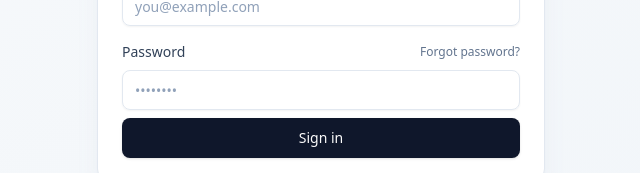
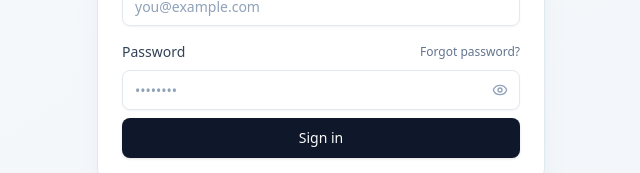
Before and after one commit to AS-Danish/KissanFreshDashboard, a Next.js app: page /login in a window 1280 px wide. Shown: the part 462-635 px from the top of the page, without its empty margins (319-959 px from the left). Built offline with nearby package versions, Linux system fonts and the light colour scheme; no server answers.

Commit message:
Added Password Visibility Toggle

```diff
--- a/src/app/login/page.jsx
+++ b/src/app/login/page.jsx
@@ -17,7 +17,7 @@ import {
   CardTitle,
 } from "@/components/ui/card";
 import { Alert, AlertDescription } from "@/components/ui/alert";
-import { AlertCircle, Loader2, LogIn } from "lucide-react";
+import { AlertCircle, Loader2, LogIn, Eye, EyeOff } from "lucide-react";
 
 export default function LoginPage() {
   const { user } = useAuth();
@@ -25,6 +25,7 @@ export default function LoginPage() {
 
   const [email, setEmail] = useState("");
   const [password, setPassword] = useState("");
+  const [showPassword, setShowPassword] = useState(false);
   const [error, setError] = useState("");
   const [isLoading, setIsLoading] = useState(false);
 
@@ -136,16 +137,31 @@ export default function LoginPage() {
                     Forgot password?
                   </a>
                 </div>
+                <div className="relative">
                   <Input
                     id="password"
-                  type="password"
+                    type={showPassword ? "text" : "password"}
                     placeholder="••••••••"
                     value={password}
                     onChange={(e) => setPassword(e.target.value)}
                     required
                     disabled={isLoading}
-                  className="h-10 border-slate-200 dark:border-slate-700 focus-visible:ring-slate-400 dark:focus-visible:ring-slate-500 placeholder:text-slate-400 transition-colors"
+                    className="h-10 pr-10 border-slate-200 dark:border-slate-700 focus-visible:ring-slate-400 dark:focus-visible:ring-slate-500 placeholder:text-slate-400 transition-colors"
                   />
+                  <button
+                    type="button"
+                    onClick={() => setShowPassword((prev) => !prev)}
+                    disabled={isLoading}
+                    aria-label={showPassword ? "Hide password" : "Show password"}
+                    className="absolute inset-y-0 right-0 flex items-center px-3 text-slate-400 hover:text-slate-600 dark:hover:text-slate-300 transition-colors disabled:pointer-events-none"
+                  >
+                    {showPassword ? (
+                      <EyeOff className="h-4 w-4" />
+                    ) : (
+                      <Eye className="h-4 w-4" />
+                    )}
+                  </button>
+                </div>
               </div>
             </CardContent>
 
```
Lines whose indentation alone changed are shown as unchanged.
